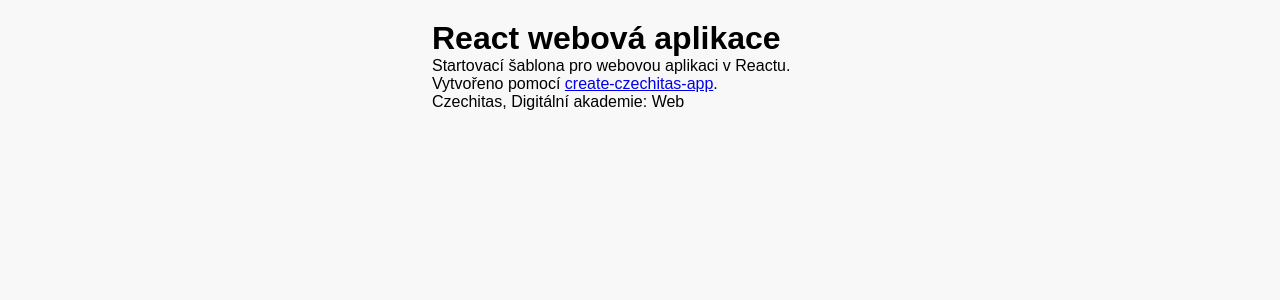
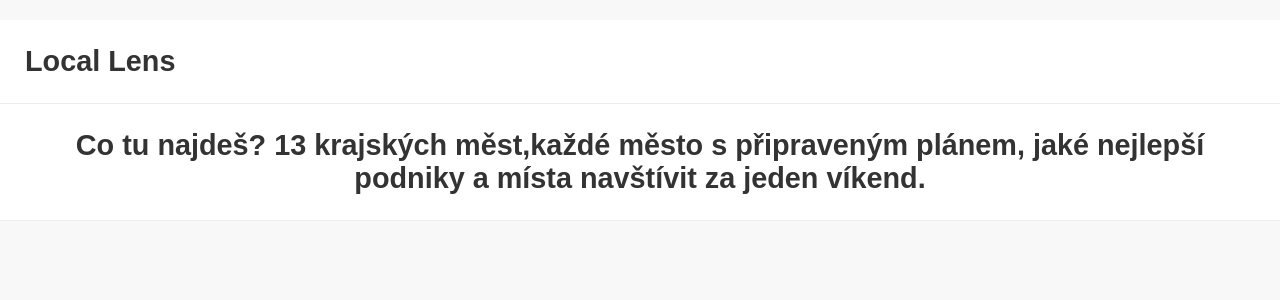
Before and after one commit to evca94/Projekt-LocalLens, a React (Vite) app: page / in a window 1280 px wide. Shown: the top 300 px of the page. Built offline with nearby package versions, Linux system fonts and the light colour scheme.

Commit message:
Komponenty PageTitle, Uvod

```diff
--- /dev/null
+++ b/src/Components/PageTitle.jsx
@@ -0,0 +1,9 @@
+export const PageTitle = () => {
+  return (
+    <div className="app-header">
+      <header>
+        <h1 className="app-title">Local Lens</h1>
+      </header>
+      </div>
+  )
+  }
--- /dev/null
+++ b/src/Components/Uvod.jsx
@@ -0,0 +1,10 @@
+export const Uvod = () => {
+  return (
+    <div className="app-header">
+      <header>
+        <h2 className="app-title">Co tu najdeš?
+13 krajských měst,každé město s připraveným plánem, jaké nejlepší podniky a místa navštívit za jeden víkend. </h2>
+      </header>
+      </div>
+  )
+  }
--- a/src/pages/HomePage/index.jsx
+++ b/src/pages/HomePage/index.jsx
@@ -1,23 +1,12 @@
+import { PageTitle } from '../../Components/PageTitle';
+import { Uvod} from '../../Components/Uvod';
 import './style.css';
 
 export const HomePage = () => {
   return (
-    <div className="container">
-      <header>
-        <div className="logo" />
-        <h1>React webová aplikace</h1>
-      </header>
-      <main>
-        <p>
-          Startovací šablona pro webovou aplikaci v Reactu. Vytvořeno pomocí
-          {" "}
-          <a href="https://www.npmjs.com/package/create-czechitas-app">create-czechitas-app</a>
-          .
-        </p>
-      </main>
-      <footer>
-        <p>Czechitas, Digitální akademie: Web</p>
-      </footer>
-    </div>
+    <>
+   <PageTitle />
+   <Uvod />
+   </>
   );
 };
```
